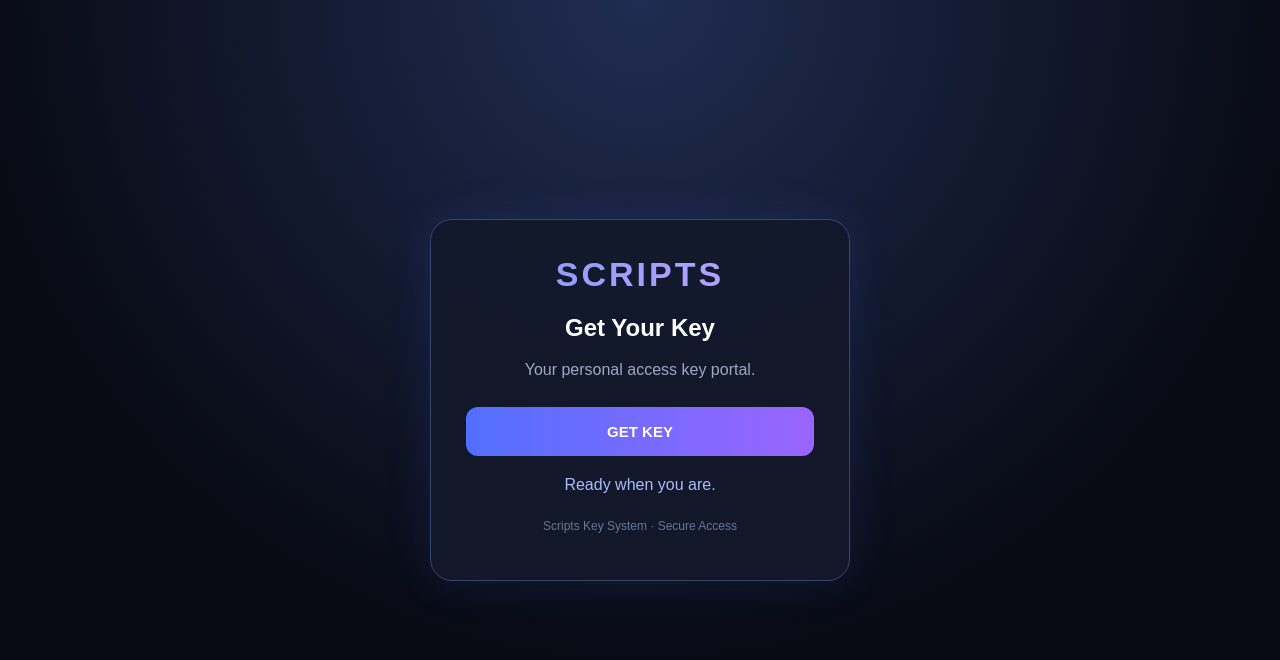
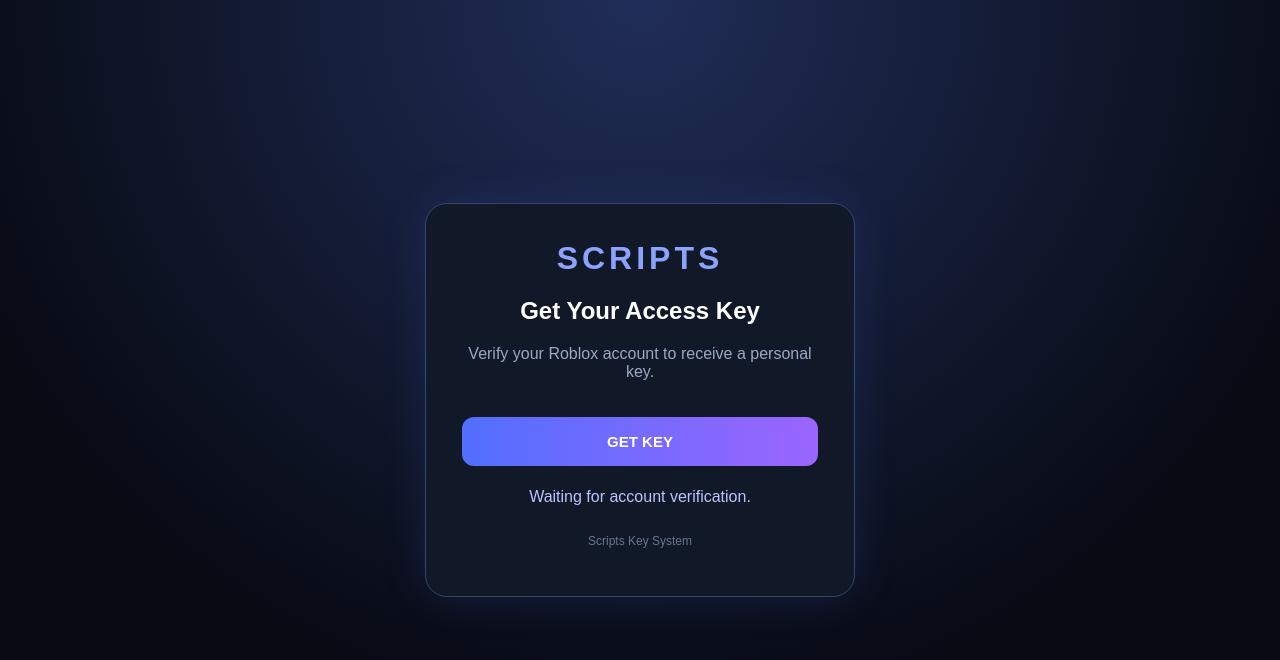
Before and after one commit to johnnyhuanry-cmd/scripts, a plain HTML site: page get-key.html in a window 1280 px wide. Drawn offline with Linux system fonts and the light colour scheme.

Commit message:
Update get-key.html

```diff
--- a/get-key.html
+++ b/get-key.html
@@ -3,88 +3,124 @@
 <html lang="en">
 <head>
 <meta charset="UTF-8">
-<meta name="viewport" content="width=device-width, initial-scale=1.0">
+<meta name="viewport" content="width=device-width, initial-scale=1">
 <title>Scripts | Get Key</title>
 <style>
-* {
-  box-sizing: border-box;
-}
+* { box-sizing: border-box; }
+
 body {
   margin: 0;
   min-height: 100vh;
-  display: flex;
-  justify-content: center;
-  align-items: center;
-  background: radial-gradient(circle at top, #202c52, #080b14 65%);
+  display: grid;
+  place-items: center;
+  background: radial-gradient(circle at top, #202d58, #080b14 70%);
   color: white;
   font-family: Arial, sans-serif;
 }
+
 .card {
   width: 90%;
-  max-width: 420px;
-  padding: 35px;
+  max-width: 430px;
+  padding: 36px;
   text-align: center;
-  background: rgba(18, 25, 43, .95);
+  background: #111827;
   border: 1px solid #35466f;
   border-radius: 22px;
-  box-shadow: 0 0 45px #466cff22;
+  box-shadow: 0 0 45px #526fff25;
 }
+
 .logo {
-  font-size: 34px;
+  font-size: 32px;
   font-weight: 900;
-  letter-spacing: 3px;
-  background: linear-gradient(90deg,#829aff,#c3a4ff);
-  -webkit-background-clip: text;
-  color: transparent;
+  letter-spacing: 4px;
+  color: #8ca2ff;
 }
-.subtitle {
-  color: #9ba9c7;
-  margin-bottom: 28px;
-}
+
+p { color: #9ba9c7; }
+
 button {
   width: 100%;
   padding: 16px;
-  border: none;
+  margin-top: 20px;
+  border: 0;
   border-radius: 12px;
   background: linear-gradient(90deg,#526fff,#9b65ff);
   color: white;
+  font-size: 15px;
   font-weight: bold;
-  font-size: 15px;
   cursor: pointer;
-  transition: .25s;
 }
-button:hover {
-  transform: translateY(-3px);
-  box-shadow: 0 0 25px #758aff88;
+
+button:disabled {
+  opacity: .6;
+  cursor: wait;
 }
+
 #result {
-  margin-top: 20px;
-  color: #a9baff;
+  margin-top: 22px;
   overflow-wrap: anywhere;
+  color: #b8c5ff;
 }
+
 .small {
+  margin-top: 28px;
+  font-size: 12px;
   color: #667795;
-  font-size: 12px;
-  margin-top: 25px;
 }
 </style>
 </head>
+
 <body>
 <div class="card">
   <div class="logo">SCRIPTS</div>
-  <h2>Get Your Key</h2>
-  <p class="subtitle">Your personal access key portal.</p>
+  <h2>Get Your Access Key</h2>
+  <p>Verify your Roblox account to receive a personal key.</p>
 
   <button id="getKey">GET KEY</button>
-  <div id="result">Ready when you are.</div>
 
-  <p class="small">Scripts Key System · Secure Access</p>
+  <div id="result">Waiting for account verification.</div>
+
+  <p class="small">Scripts Key System</p>
 </div>
 
 <script>
-document.getElementById("getKey").addEventListener("click", () => {
-  document.getElementById("result").textContent =
-    "Key generation is not connected yet. Backend setup required.";
+const button = document.getElementById("getKey");
+const result = document.getElementById("result");
+
+button.addEventListener("click", async () => {
+  button.disabled = true;
+  result.textContent = "Checking account verification...";
+
+  try {
+    const response = await fetch("/api/get-key", {
+      method: "POST",
+      headers: {
+        "Content-Type": "application/json"
+      },
+      body: JSON.stringify({})
+    });
+
+    const data = await response.json();
+
+    if (!response.ok) {
+      result.textContent = data.error ||
+        "Account verification is required.";
+      return;
+    }
+
+    if (!data.success || !data.key) {
+      result.textContent = data.error ||
+        "Could not generate your key.";
+      return;
+    }
+
+    await navigator.clipboard.writeText(data.key);
+    result.textContent = "Your key was generated and copied!";
+  } catch (error) {
+    result.textContent = "Could not contact the key server.";
+  } finally {
+    button.disabled = false;
+  }
 });
 </script>
 </body>
```
